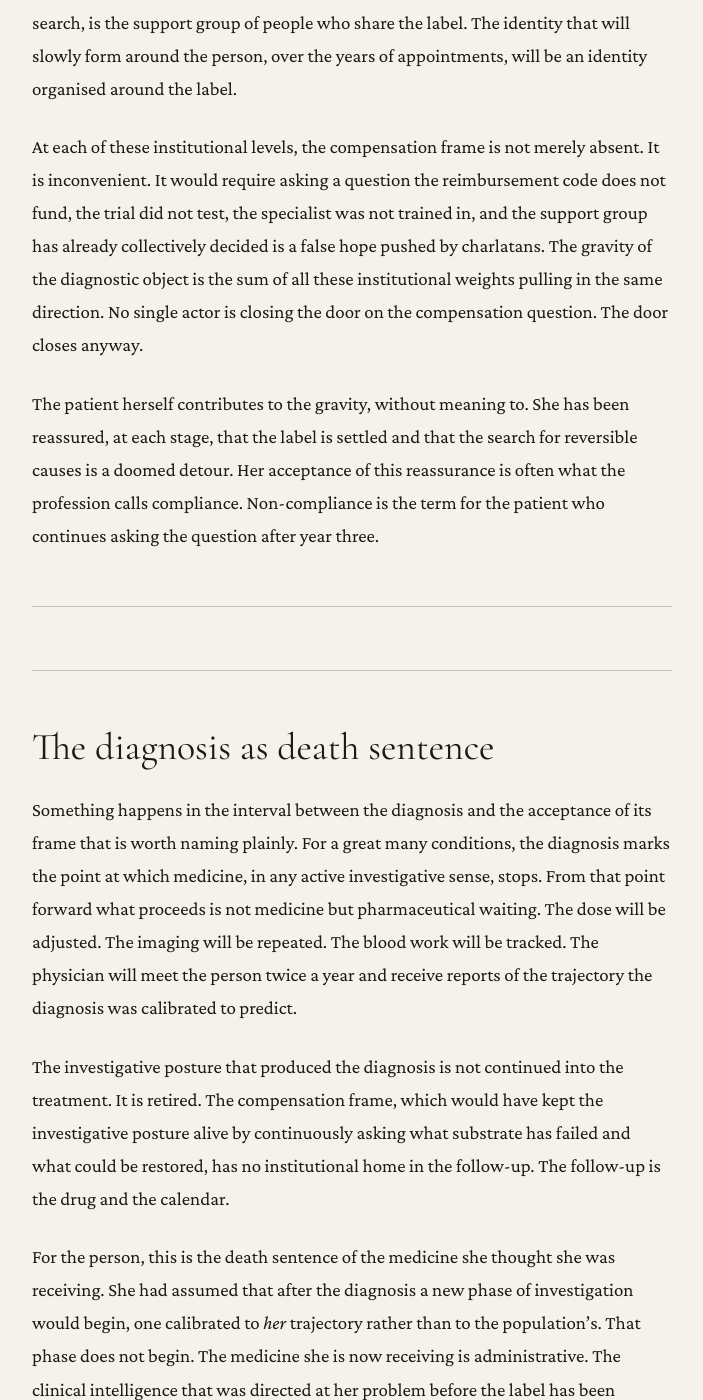
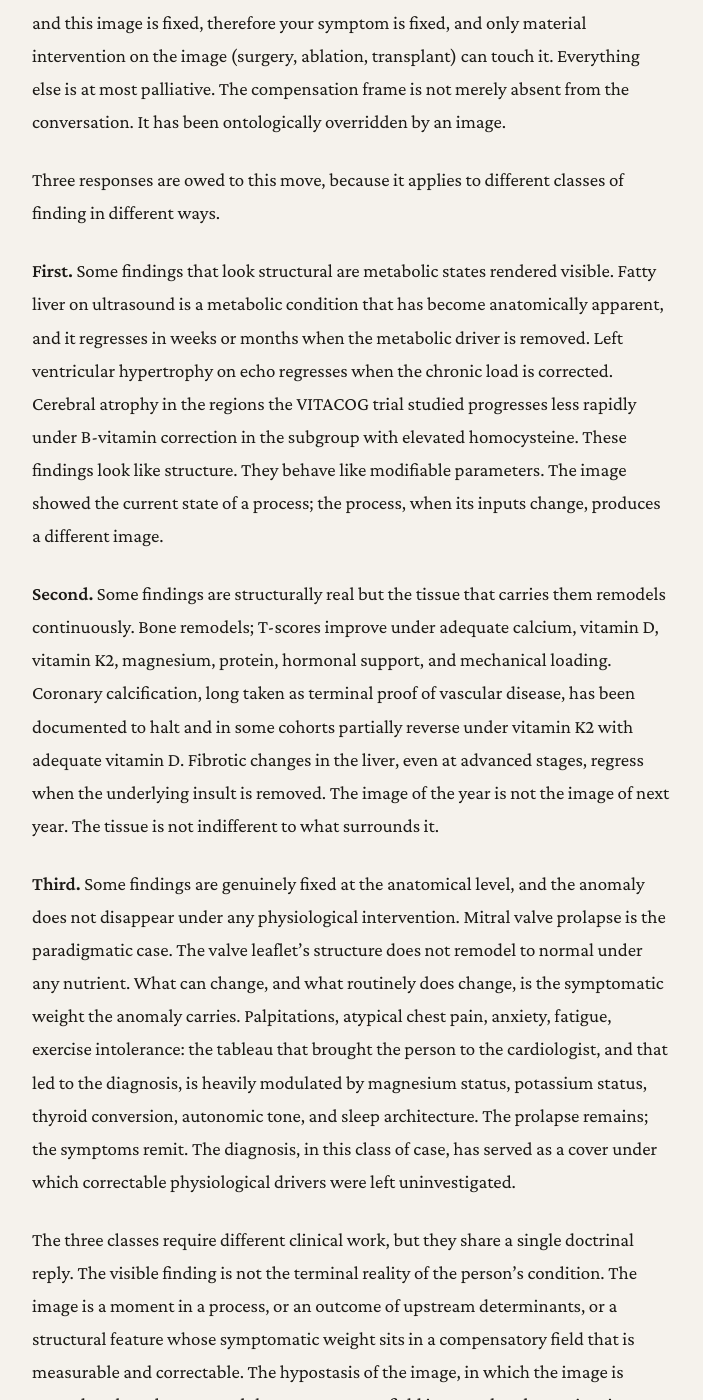
Before and after one commit to PerigGouanvic/physiological-rights, a Jekyll site: the page built from _editorials/the-tragedy-of-diagnosis.md, in a window 1280 px wide and 1400 px high, scrolled down 6500 px. Shown: the whole window, without its empty margins (122-825 px from the left). Built offline with Jekyll 4.4.1, drawn with Linux system fonts in a browser that asks for light colours; comment, search, counter and statistics services are not loaded; some of the changed text lies outside the part shown.

Commit message:
edit(editorials): add "Even the anomaly you can point at" section
Extends the compensation frame to the hardest case: findings that can
be seen on imaging. Three classes (metabolic states rendered visible,
structurally-real-but-remodeling tissues, genuinely-fixed anomalies
whose symptomatic weight is compensatorily modulated) with a single
doctrinal reply, plus honest acknowledgement of the surgical cases the
frame does not touch.

```diff
--- a/_editorials/the-tragedy-of-diagnosis.md
+++ b/_editorials/the-tragedy-of-diagnosis.md
@@ -76,6 +76,26 @@ The word *genetic* has been permitted to import a fatalism the biology does not
 
 ---
 
+## Even the anomaly you can point at
+
+The frame is heaviest around findings that can be seen. An echocardiogram shows a valve that does not close cleanly. An MRI shows a structural asymmetry. A CT shows a plaque. A DEXA shows a T-score below the diagnostic threshold. An ultrasound shows a fatty infiltration. These are images the person can look at with her physician. The physician can point at them. The finding is visible; the finding is real; the finding, because it is visible, is treated as the ontological ground of the illness. What is visible becomes the substance. What is not visible, meaning the compensatory field surrounding the finding, becomes secondary or peripheral or unreal.
+
+The move is subtle and it is total. It says: your symptom is explained by this image, and this image is fixed, therefore your symptom is fixed, and only material intervention on the image (surgery, ablation, transplant) can touch it. Everything else is at most palliative. The compensation frame is not merely absent from the conversation. It has been ontologically overridden by an image.
+
+Three responses are owed to this move, because it applies to different classes of finding in different ways.
+
+**First.** Some findings that look structural are metabolic states rendered visible. Fatty liver on ultrasound is a metabolic condition that has become anatomically apparent, and it regresses in weeks or months when the metabolic driver is removed. Left ventricular hypertrophy on echo regresses when the chronic load is corrected. Cerebral atrophy in the regions the VITACOG trial studied progresses less rapidly under B-vitamin correction in the subgroup with elevated homocysteine. These findings look like structure. They behave like modifiable parameters. The image showed the current state of a process; the process, when its inputs change, produces a different image.
+
+**Second.** Some findings are structurally real but the tissue that carries them remodels continuously. Bone remodels; T-scores improve under adequate calcium, vitamin D, vitamin K2, magnesium, protein, hormonal support, and mechanical loading. Coronary calcification, long taken as terminal proof of vascular disease, has been documented to halt and in some cohorts partially reverse under vitamin K2 with adequate vitamin D. Fibrotic changes in the liver, even at advanced stages, regress when the underlying insult is removed. The image of the year is not the image of next year. The tissue is not indifferent to what surrounds it.
+
+**Third.** Some findings are genuinely fixed at the anatomical level, and the anomaly does not disappear under any physiological intervention. Mitral valve prolapse is the paradigmatic case. The valve leaflet's structure does not remodel to normal under any nutrient. What can change, and what routinely does change, is the symptomatic weight the anomaly carries. Palpitations, atypical chest pain, anxiety, fatigue, exercise intolerance: the tableau that brought the person to the cardiologist, and that led to the diagnosis, is heavily modulated by magnesium status, potassium status, thyroid conversion, autonomic tone, and sleep architecture. The prolapse remains; the symptoms remit. The diagnosis, in this class of case, has served as a cover under which correctable physiological drivers were left uninvestigated.
+
+The three classes require different clinical work, but they share a single doctrinal reply. The visible finding is not the terminal reality of the person's condition. The image is a moment in a process, or an outcome of upstream determinants, or a structural feature whose symptomatic weight sits in a compensatory field that is measurable and correctable. The hypostasis of the image, in which the image is treated as the substance and the compensatory field is treated as decoration, is a habit of the frame, not a description of the biology.
+
+This does not deny that some findings do require surgery. Severe aortic stenosis, aortic dissection, ruptured aneurysm, a resectable malignancy, a symptomatic infant congenital defect: material intervention is what is owed in these cases, and no compensation frame relieves the surgical obligation. The argument is not that surgery is never right. The argument is that hypostasis of the visible finding closes the compensatory inquiry even in the many cases where the finding is not the terminal reality of the person's condition, and in that class of cases the closure is a loss.
+
+---
+
 ## Why the gravity is so strong
 
 The gravity of the diagnosis is not the fault of any individual physician. It is the accumulated weight of an institutional arrangement that has organised itself around the diagnostic object.
```
